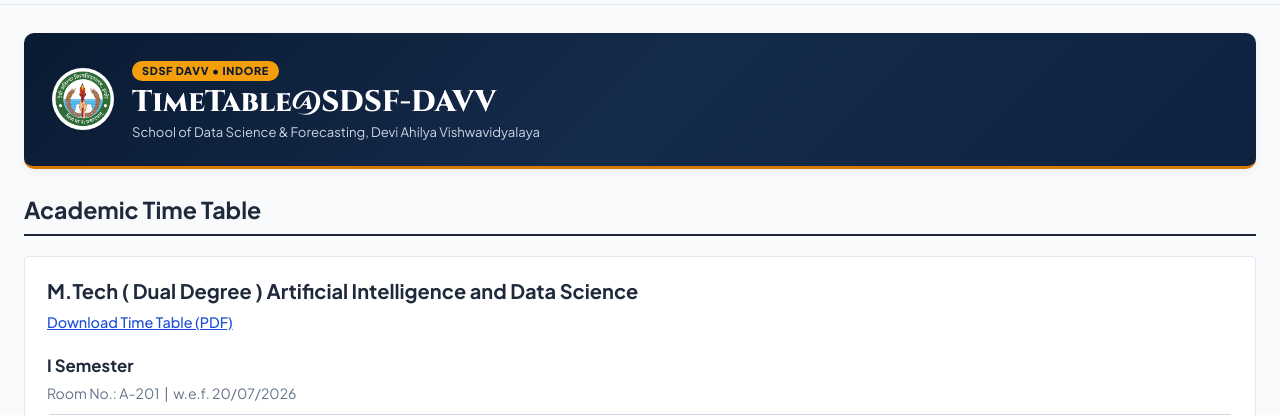
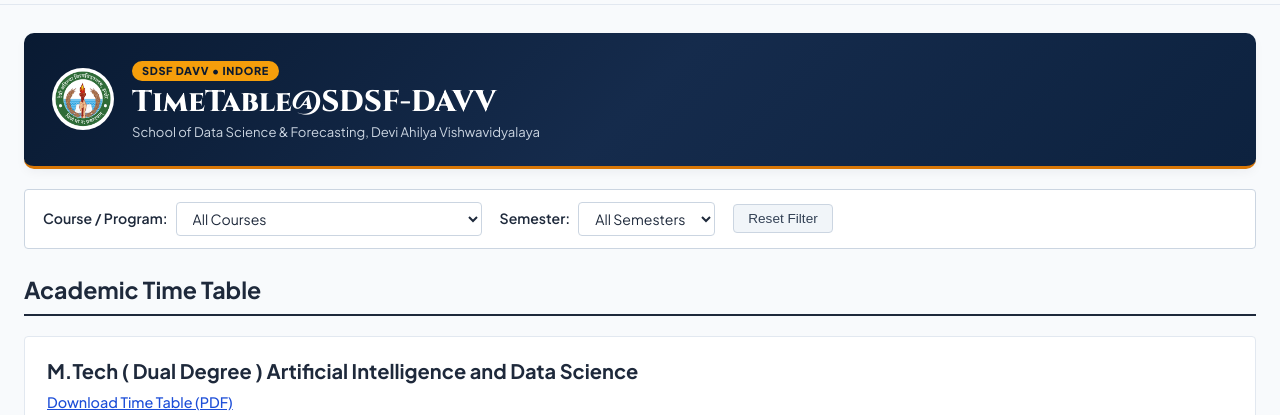
Before and after one commit to SDSF-DAVV-Official-Oragnization/SDSF-One, a PHP site: page /timetable.html in a window 1280 px wide. Shown: the part 340-755 px from the top of the page. Run offline with PHP 8.4, Linux system fonts and the light colour scheme; some web fonts are replaced.

Commit message:
Updated the timetable UI more static and formal 2.4

```diff
--- a/css/style.css
+++ b/css/style.css
@@ -1303,6 +1303,65 @@ a {
 /* ==========================================================================
    TIMETABLE & EXAMINATION TABLES (CLEAN, SIMPLE HANDCODED STYLING)
    ========================================================================== */
+.tt-simple-filter-bar {
+  background: #ffffff;
+  border: 1px solid #cbd5e1;
+  border-radius: 4px;
+  padding: 12px 18px;
+  margin: 20px 0 24px;
+  display: flex;
+  align-items: center;
+  gap: 18px;
+  flex-wrap: wrap;
+}
+
+.tt-filter-group {
+  display: flex;
+  align-items: center;
+  gap: 8px;
+}
+
+.tt-filter-group label {
+  font-size: 0.88rem;
+  font-weight: 600;
+  color: #1e293b;
+  margin: 0;
+  white-space: nowrap;
+}
+
+.tt-filter-select {
+  padding: 6px 12px;
+  font-size: 0.88rem;
+  color: #1e293b;
+  background-color: #ffffff;
+  border: 1px solid #cbd5e1;
+  border-radius: 4px;
+  outline: none;
+  font-family: inherit;
+  cursor: pointer;
+}
+
+.tt-filter-select:focus {
+  border-color: #1e293b;
+}
+
+.btn-tt-filter-reset {
+  background: #f1f5f9;
+  color: #334155;
+  border: 1px solid #cbd5e1;
+  padding: 6px 14px;
+  border-radius: 4px;
+  font-size: 0.85rem;
+  font-weight: 500;
+  cursor: pointer;
+  transition: all 0.15s ease;
+}
+
+.btn-tt-filter-reset:hover {
+  background: #e2e8f0;
+  color: #0f172a;
+}
+
 .tt-section-wrapper {
   margin-top: 24px;
   margin-bottom: 40px;
--- a/js/main.js
+++ b/js/main.js
@@ -101,6 +101,44 @@ function selectTimetableType(type) {
   } else if ((type === 'exam' || type === 'examination') && examDetails) {
     examDetails.scrollIntoView({ behavior: 'smooth', block: 'start' });
   }
+}
+
+// Simple and formal timetable filter by Course and Semester
+function filterTimetable() {
+  const course = document.getElementById('ttFilterCourse')?.value || 'all';
+  const sem = document.getElementById('ttFilterSem')?.value || 'all';
+
+  const semBlocks = document.querySelectorAll('.tt-semester');
+  semBlocks.forEach(block => {
+    const blockCourse = block.getAttribute('data-course');
+    const blockSem = block.getAttribute('data-sem');
+
+    const courseMatch = (course === 'all' || blockCourse === course);
+    const semMatch = (sem === 'all' || blockSem === sem);
+
+    if (courseMatch && semMatch) {
+      block.style.display = '';
+    } else {
+      block.style.display = 'none';
+    }
+  });
+
+  // Toggle visibility of parent sections if all child semester blocks are filtered out
+  document.querySelectorAll('.tt-section').forEach(section => {
+    const allSemesters = section.querySelectorAll('.tt-semester');
+    if (allSemesters.length > 0) {
+      const visibleSemesters = Array.from(allSemesters).filter(s => s.style.display !== 'none');
+      section.style.display = visibleSemesters.length > 0 ? '' : 'none';
+    }
+  });
+}
+
+function resetTimetableFilter() {
+  const courseSelect = document.getElementById('ttFilterCourse');
+  const semSelect = document.getElementById('ttFilterSem');
+  if (courseSelect) courseSelect.value = 'all';
+  if (semSelect) semSelect.value = 'all';
+  filterTimetable();
 }
 
 function initCategoryFromUrl() {
--- a/timetable.html
+++ b/timetable.html
@@ -7,6 +7,13 @@
   <link rel="stylesheet" href="css/style.css?v=2.4">
   <link rel="icon" type="image/png" href="Photoes/departmentlogo_transparent.png">
   <style>
+    .tt-simple-filter-bar { background: #ffffff; border: 1px solid #cbd5e1; border-radius: 4px; padding: 12px 18px; margin: 20px 0 24px; display: flex; align-items: center; gap: 18px; flex-wrap: wrap; }
+    .tt-filter-group { display: flex; align-items: center; gap: 8px; }
+    .tt-filter-group label { font-size: 0.88rem; font-weight: 600; color: #1e293b; margin: 0; white-space: nowrap; }
+    .tt-filter-select { padding: 6px 12px; font-size: 0.88rem; color: #1e293b; background-color: #ffffff; border: 1px solid #cbd5e1; border-radius: 4px; outline: none; font-family: inherit; cursor: pointer; }
+    .tt-filter-select:focus { border-color: #1e293b; }
+    .btn-tt-filter-reset { background: #f1f5f9; color: #334155; border: 1px solid #cbd5e1; padding: 6px 14px; border-radius: 4px; font-size: 0.85rem; font-weight: 500; cursor: pointer; transition: all 0.15s ease; }
+    .btn-tt-filter-reset:hover { background: #e2e8f0; color: #0f172a; }
     .tt-section-wrapper { margin-top: 24px; margin-bottom: 40px; }
     .tt-category-header { border-bottom: 2px solid #1e293b; padding-bottom: 6px; margin-bottom: 20px; }
     .tt-category-header h2 { font-family: inherit; font-size: 1.45rem; font-weight: 700; color: #1e293b; margin: 0; }
@@ -202,6 +209,36 @@
 
     </div>
 
+    <!-- Simple Formal Filter Bar -->
+    <div class="tt-simple-filter-bar">
+      <div class="tt-filter-group">
+        <label for="ttFilterCourse">Course / Program:</label>
+        <select id="ttFilterCourse" class="tt-filter-select" onchange="filterTimetable()">
+          <option value="all">All Courses</option>
+          <option value="aids">M.Tech (Dual Degree) AI &amp; Data Science</option>
+          <option value="mba">MBA (Business Analytics)</option>
+          <option value="msc">M.Sc. (Data Science &amp; Analytics)</option>
+          <option value="ds">M.Tech (DS / BDA)</option>
+        </select>
+      </div>
+
+      <div class="tt-filter-group">
+        <label for="ttFilterSem">Semester:</label>
+        <select id="ttFilterSem" class="tt-filter-select" onchange="filterTimetable()">
+          <option value="all">All Semesters</option>
+          <option value="I">I Semester</option>
+          <option value="III">III Semester</option>
+          <option value="V">V Semester</option>
+          <option value="VII">VII Semester</option>
+          <option value="IX">IX Semester</option>
+        </select>
+      </div>
+
+      <button type="button" class="btn-tt-filter-reset" onclick="resetTimetableFilter()">
+        Reset Filter
+      </button>
+    </div>
+
     <!-- Academic Time Table Section -->
     <div class="tt-section-wrapper" id="academic-timetable">
       <div class="tt-category-header">
@@ -213,7 +250,7 @@
     <h3>M.Tech ( Dual Degree ) Artificial Intelligence and Data Science</h3>
     <p class="tt-pdf"><a href="AIDS%20sem%201-9%20MTECH%20.pdf" target="_blank">Download Time Table (PDF)</a></p>
 
-    <div class="tt-semester">
+    <div class="tt-semester" data-course="aids" data-sem="I">
         <h4>I Semester</h4>
         <p class="tt-info">Room No.: A-201 &nbsp;|&nbsp; w.e.f. 20/07/2026</p>
         <div class="tt-wrapper">
@@ -254,7 +291,7 @@
         <p><strong>Class Teacher:</strong> Ms. Priya Kushwah (7987841403)</p>
     </div>
 
-    <div class="tt-semester">
+    <div class="tt-semester" data-course="aids" data-sem="III">
         <h4>III Semester</h4>
         <p class="tt-info">Room No.: B-002 &nbsp;|&nbsp; w.e.f. 20/07/2026</p>
         <div class="tt-wrapper">
@@ -298,7 +335,7 @@
         </ul>
     </div>
 
-    <div class="tt-semester">
+    <div class="tt-semester" data-course="aids" data-sem="V">
         <h4>V Semester</h4>
         <p class="tt-info">Room No.: B-003 &nbsp;|&nbsp; w.e.f. 20/07/2026</p>
         <div class="tt-wrapper">
@@ -342,7 +379,7 @@
         </ul>
     </div>
 
-    <div class="tt-semester">
+    <div class="tt-semester" data-course="aids" data-sem="VII">
         <h4>VII Semester</h4>
         <p class="tt-info">Room No.: A-201 &nbsp;|&nbsp; w.e.f. 20/07/2026</p>
         <div class="tt-wrapper">
@@ -389,7 +426,7 @@
         </ul>
     </div>
 
-    <div class="tt-semester">
+    <div class="tt-semester" data-course="aids" data-sem="IX">
         <h4>IX Semester</h4>
         <p class="tt-info">Room No.: B-006 &nbsp;|&nbsp; w.e.f. 20/07/2026</p>
         <div class="tt-wrapper">
@@ -453,7 +490,7 @@
     <p class="tt-pdf"><a href="Revised_Timetable_final_examination_of_November_and_December_2026.pdf" target="_blank">Download Revised Time Table - Nov/Dec 2026 (PDF)</a> &nbsp;|&nbsp; <a href="Final_examination_Time_table_of_first_year_December_2026.pdf" target="_blank">Download First Year Time Table - Dec 2026 (PDF)</a></p>
 
     <h3>III, V, VII &amp; IX Semester (Revised) - 25 Nov to 7 Dec 2026</h3>
-    <div class="tt-semester">
+    <div class="tt-semester" data-course="mba" data-sem="III">
         <h4>MBA in Business Analytics - III Semester</h4>
         <p class="tt-info">Time: 11:00 AM - 2:00 PM</p>
         <div class="tt-wrapper">
@@ -474,7 +511,7 @@
         </div>
     </div>
 
-    <div class="tt-semester">
+    <div class="tt-semester" data-course="msc" data-sem="III">
         <h4>M.Sc. (Data Science &amp; Analytics) - III Semester</h4>
         <p class="tt-info">Time: 11:00 AM - 2:00 PM</p>
         <div class="tt-wrapper">
@@ -495,7 +532,7 @@
         </div>
     </div>
 
-    <div class="tt-semester">
+    <div class="tt-semester" data-course="aids" data-sem="III">
         <h4>M.Tech AI &amp; Data Science - III Semester</h4>
         <p class="tt-info">Time: 11:00 AM - 2:00 PM</p>
         <div class="tt-wrapper">
@@ -515,7 +552,7 @@
         </div>
     </div>
 
-    <div class="tt-semester">
+    <div class="tt-semester" data-course="aids" data-sem="V">
         <h4>M.Tech AI &amp; Data Science - V Semester</h4>
         <p class="tt-info">Time: 11:00 AM - 2:00 PM</p>
         <div class="tt-wrapper">
@@ -535,7 +572,7 @@
         </div>
     </div>
 
-    <div class="tt-semester">
+    <div class="tt-semester" data-course="aids" data-sem="VII">
         <h4>M.Tech AI &amp; Data Science - VII Semester</h4>
         <p class="tt-info">Time: 11:00 AM - 2:00 PM</p>
         <div class="tt-wrapper">
@@ -555,7 +592,7 @@
         </div>
     </div>
 
-    <div class="tt-semester">
+    <div class="tt-semester" data-course="aids" data-sem="IX">
         <h4>M.Tech AI &amp; Data Science - IX Semester</h4>
         <p class="tt-info">Time: 11:00 AM - 2:00 PM</p>
         <div class="tt-wrapper">
@@ -576,7 +613,7 @@
     </div>
 
     <h3>I Semester - 8 Dec to 23 Dec 2026</h3>
-    <div class="tt-semester">
+    <div class="tt-semester" data-course="mba" data-sem="I">
         <h4>MBA (Business Analytics) - I Semester</h4>
         <p class="tt-info">Time: 11:00 AM - 2:00 PM</p>
         <div class="tt-wrapper">
@@ -598,7 +635,7 @@
         </div>
     </div>
 
-    <div class="tt-semester">
+    <div class="tt-semester" data-course="msc" data-sem="I">
         <h4>M.Sc. (Data Science &amp; Analytics) - I Semester</h4>
         <p class="tt-info">Time: 11:00 AM - 2:00 PM</p>
         <div class="tt-wrapper">
@@ -618,7 +655,7 @@
         </div>
     </div>
 
-    <div class="tt-semester">
+    <div class="tt-semester" data-course="aids" data-sem="I">
         <h4>M.Tech AI &amp; Data Science - I Semester</h4>
         <p class="tt-info">Time: 11:00 AM - 2:00 PM</p>
         <div class="tt-wrapper">
@@ -639,7 +676,7 @@
         </div>
     </div>
 
-    <div class="tt-semester">
+    <div class="tt-semester" data-course="ds" data-sem="I">
         <h4>M.Tech. (DS / BDA) - I Semester</h4>
         <p class="tt-info">Time: 11:00 AM - 2:00 PM</p>
         <div class="tt-wrapper">
@@ -813,5 +850,33 @@
   </div>
 
   <script src="js/main.js?v=2.4"></script>
+  <script>
+    function filterTimetable() {
+      var course = document.getElementById('ttFilterCourse') ? document.getElementById('ttFilterCourse').value : 'all';
+      var sem = document.getElementById('ttFilterSem') ? document.getElementById('ttFilterSem').value : 'all';
+      var semBlocks = document.querySelectorAll('.tt-semester');
+      semBlocks.forEach(function(block) {
+        var blockCourse = block.getAttribute('data-course');
+        var blockSem = block.getAttribute('data-sem');
+        var courseMatch = (course === 'all' || blockCourse === course);
+        var semMatch = (sem === 'all' || blockSem === sem);
+        block.style.display = (courseMatch && semMatch) ? '' : 'none';
+      });
+      document.querySelectorAll('.tt-section').forEach(function(section) {
+        var allSemesters = section.querySelectorAll('.tt-semester');
+        if (allSemesters.length > 0) {
+          var visibleSemesters = Array.from(allSemesters).filter(function(s) { return s.style.display !== 'none'; });
+          section.style.display = visibleSemesters.length > 0 ? '' : 'none';
+        }
+      });
+    }
+    function resetTimetableFilter() {
+      var courseSelect = document.getElementById('ttFilterCourse');
+      var semSelect = document.getElementById('ttFilterSem');
+      if (courseSelect) courseSelect.value = 'all';
+      if (semSelect) semSelect.value = 'all';
+      filterTimetable();
+    }
+  </script>
 </body>
 </html>
```
